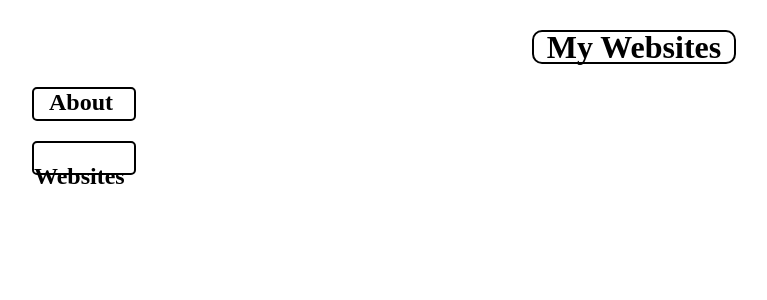
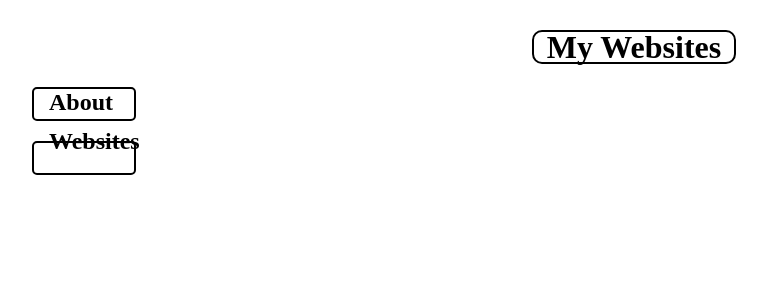
Before and after one commit to mathmaniac88/mathmaniac88.github.io, a Jekyll site: the page about.html, which Jekyll copies as it is, in a window 1280 px wide. Shown: the top 300 px of the page, without its empty margins (6-773 px from the left). Built offline with Jekyll 4.4.1, drawn with Linux system fonts in a browser that asks for light colours.

Commit message:
Update about.html

```diff
--- a/about.html
+++ b/about.html
@@ -8,7 +8,7 @@
 <center><div></div><h1 class="title">My Websites</h1></center>
 <nav>
   <div class="nav"><a href="/about.html"><h1 id="nav-about">About</h1></a></div>
-  <div class="nav"><a href="/websites.html"><h1>Websites</h1></a></div>
+  <div class="nav"><a href="/websites.html"><h1 id="nav-websites">Websites</h1></a></div>
 </nav>
 <style>
 div{
@@ -39,6 +39,10 @@ div{
    margin-left:15px;
    margin-top:0px;
  }
+  #nav-websites{
+   margin-left:15px;
+   margin-top:-15px;
+ }
 </style>
 </body>
 </html>
```
